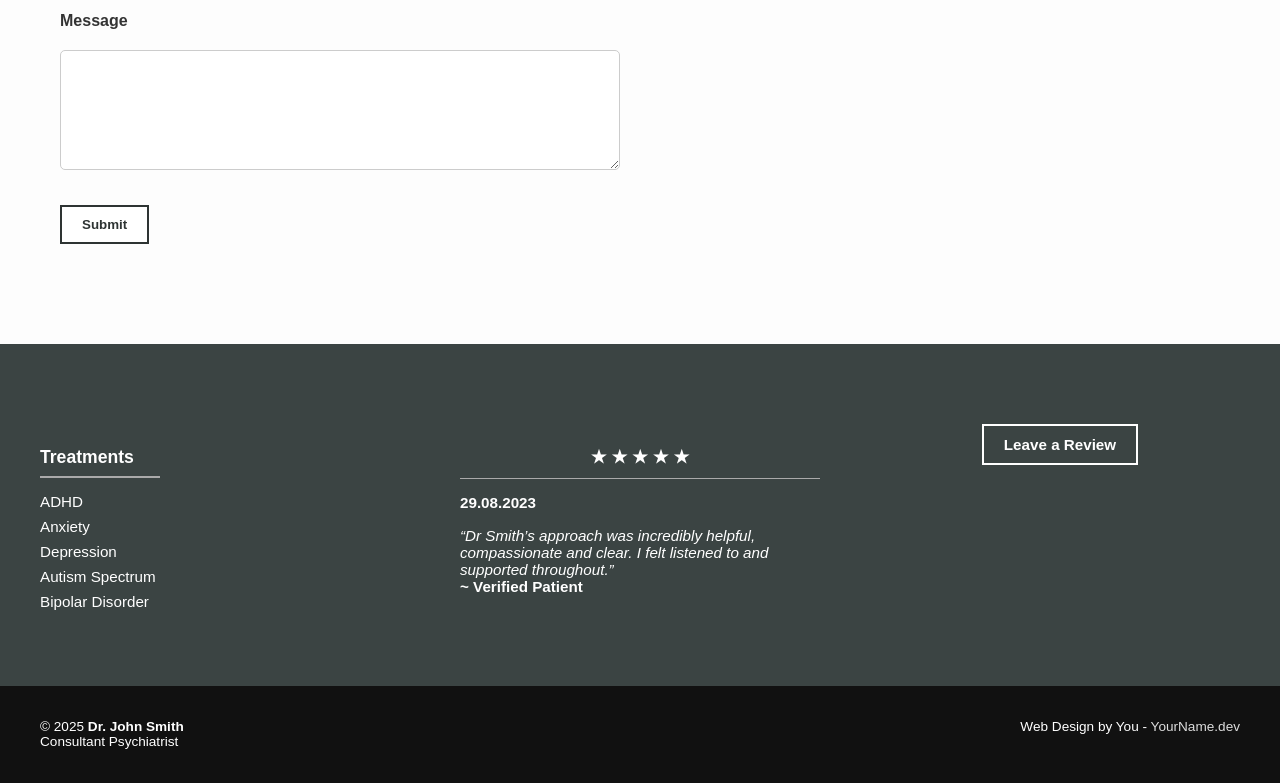
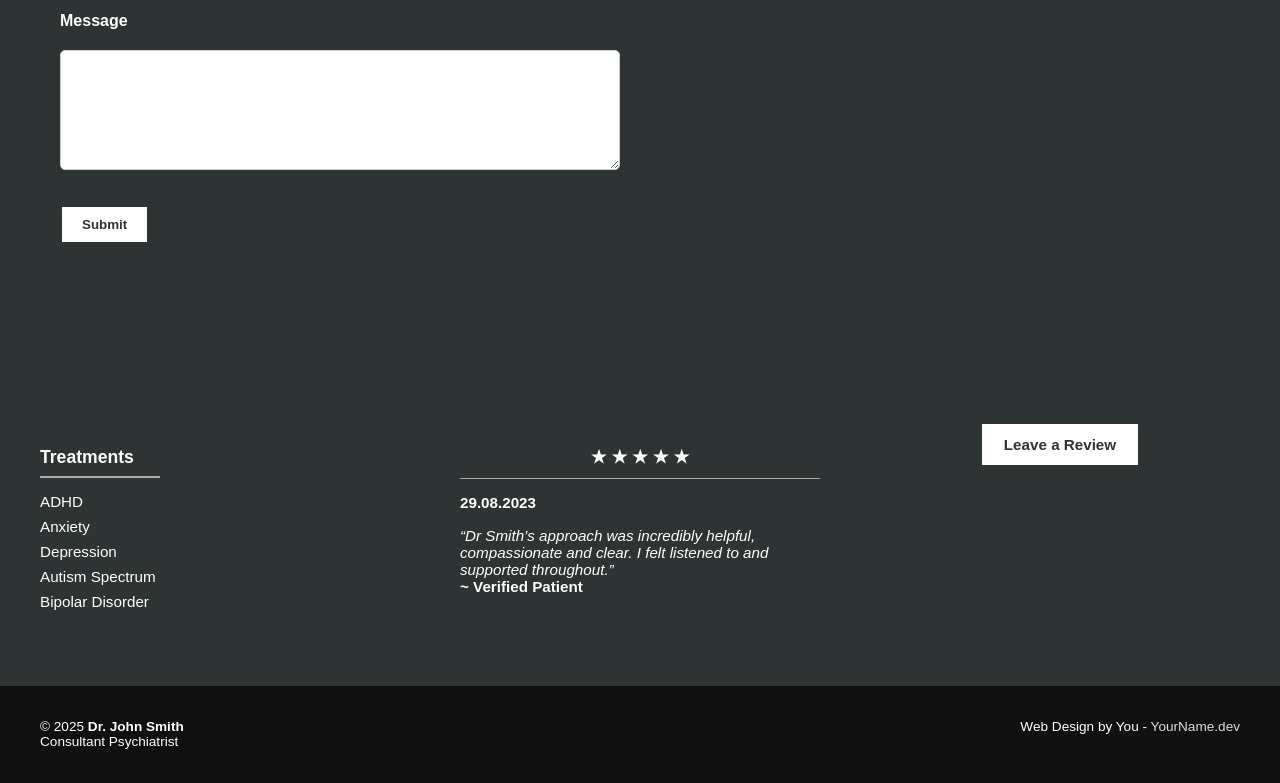
Before and after one commit to Bekka590/ClientWebsiteAY, a plain HTML site: page contact.html in a window 1280 px wide. Shown: the part 923-1706 px from the top of the page. Drawn offline with Linux system fonts and the dark colour scheme.

Commit message:
Dark mode update

```diff
--- a/css/style.css
+++ b/css/style.css
@@ -962,3 +962,47 @@ body {
           gap: 10px;
         }
       }
+
+
+
+
+      /*DARK MODE OVERRIDE*/
+      /* This ensures your default "dark" theme works even in dark mode */
+@media (prefers-color-scheme: dark) {
+    body {
+      background-color: #2e3433;
+      color: white;
+    }
+
+    .site-header,
+    .site-footer {
+      background-color: #2e3433;
+      color: white;
+    }
+
+    .footer-bar {
+      background-color: #111;
+    }
+
+    a {
+      color: #ccc;
+    }
+
+    a:hover {
+      color: #fff;
+    }
+
+    input,
+    textarea {
+      background-color: white;
+      color: #2e3433;
+      border: 1px solid #ccc;
+    }
+
+    button,
+    .btn-outline,
+    .btn-reverse {
+      background-color: white;
+      color: #2e3433;
+    }
+  }
```
